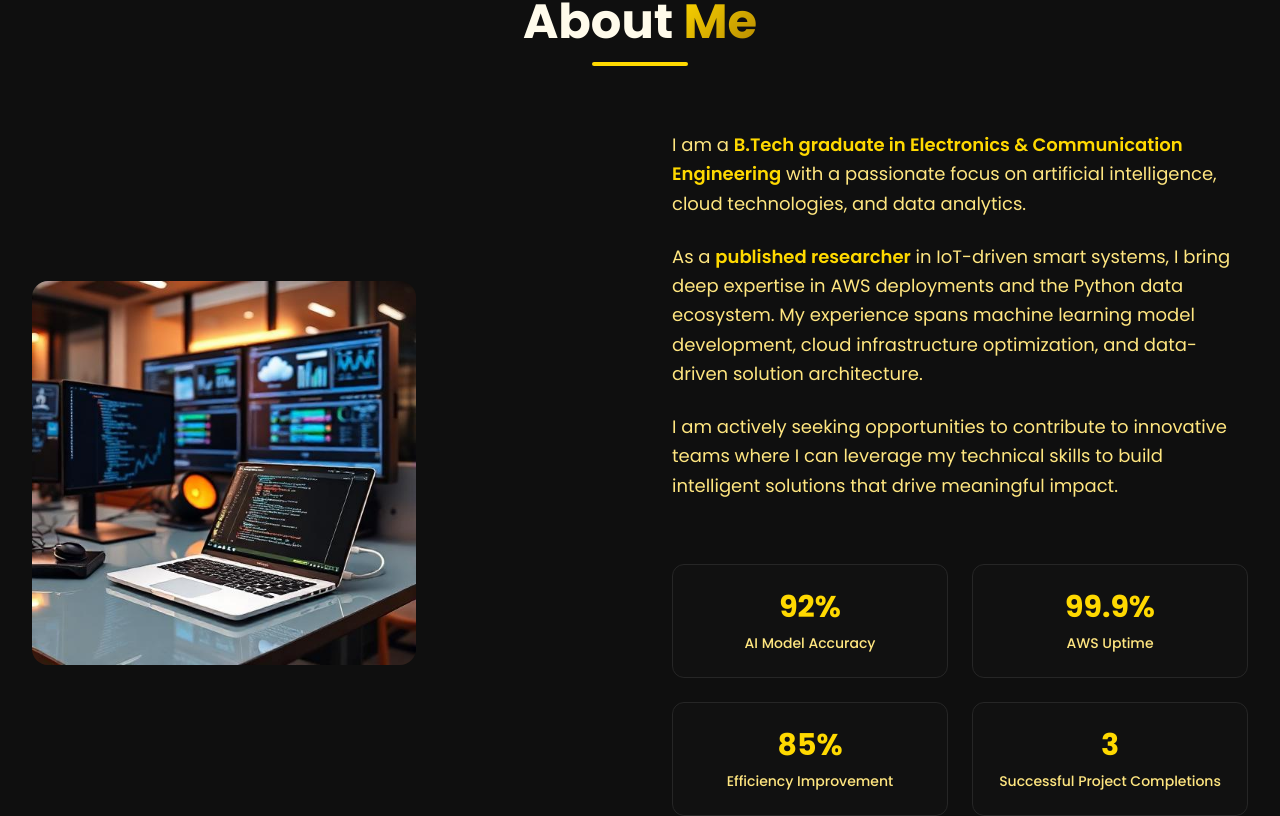
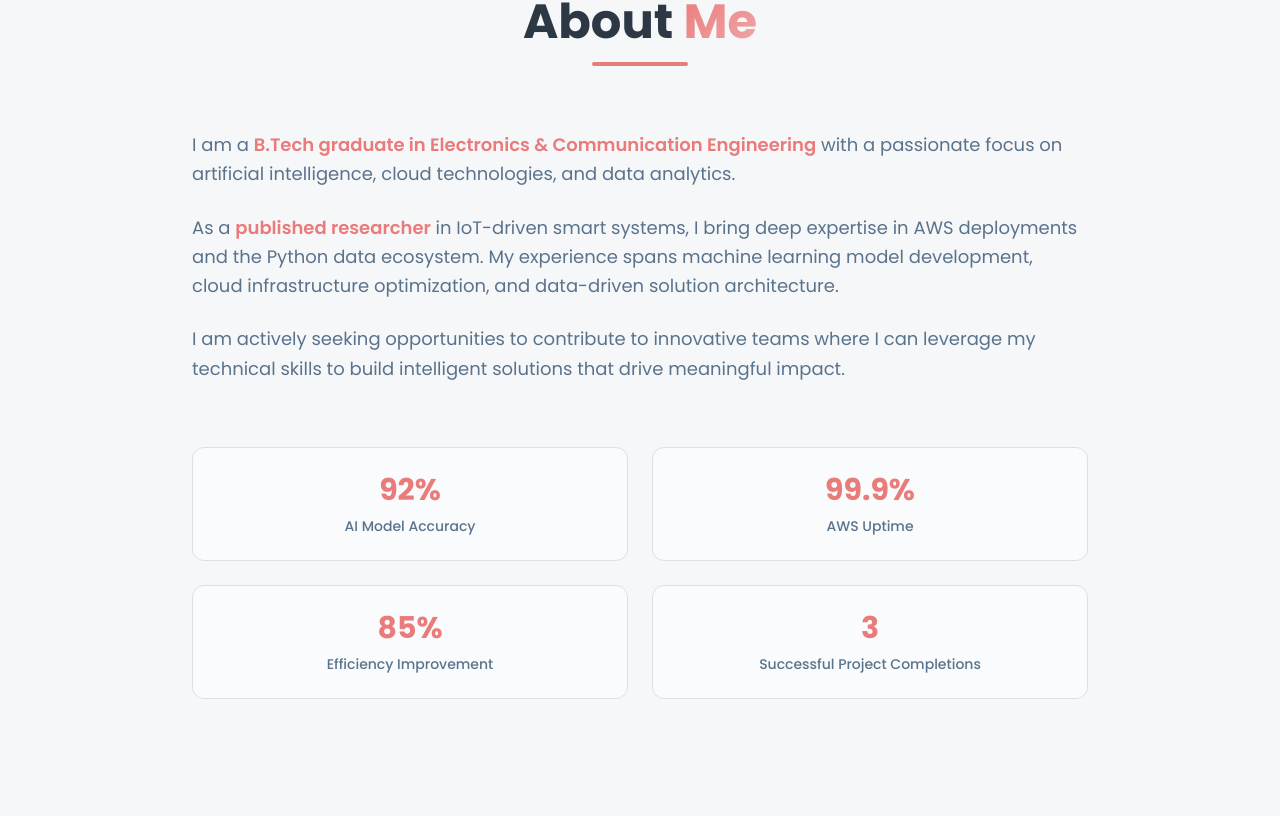
Before and after one commit to vutikurishanmukha9/shanmukh-vutikuri-portfolio, a React (Vite) app: page / in a window 1280 px wide. Shown: the part 994-1810 px from the top of the page. Built offline with nearby package versions, Linux system fonts and the light colour scheme; the HTML template or start-up script is replaced by a standard one.

Commit message:
Change theme and remove image

```diff
--- a/src/components/AboutSection.tsx
+++ b/src/components/AboutSection.tsx
@@ -1,4 +1,4 @@
-import aboutPhoto from '@/assets/about-photo.jpg';
+
 
 export const AboutSection = () => {
   const highlights = [
@@ -30,25 +30,9 @@ export const AboutSection = () => {
           <div className="w-24 h-1 bg-primary mx-auto rounded-full"></div>
         </div>
 
-        <div className="grid lg:grid-cols-2 gap-16 items-center">
-          {/* Photo */}
-          <div className="flex justify-center lg:justify-start">
-            <div className="relative">
-              <div className="w-80 h-80 lg:w-96 lg:h-96 rounded-2xl overflow-hidden hover-lift">
-                <img
-                  src={aboutPhoto}
-                  alt="About Vutikuri Shanmukha"
-                  className="w-full h-full object-cover object-center"
-                />
-              </div>
-
-              {/* Decorative elements */}
-              <div className="absolute -z-10 top-8 left-8 w-full h-full border-2 border-primary/30 rounded-2xl"></div>
-            </div>
-          </div>
-
+        <div className="flex justify-center">
           {/* Content */}
-          <div className="space-y-8">
+          <div className="max-w-4xl space-y-8">
             <div className="space-y-6">
               <p className="text-lg text-muted-foreground leading-relaxed">
                 I am a <span className="text-primary font-semibold">B.Tech graduate in Electronics & Communication Engineering</span> with
--- a/src/components/Header.tsx
+++ /dev/null
@@ -1,121 +0,0 @@
-import { useState, useEffect } from 'react';
-import { Button } from '@/components/ui/button';
-import { Menu, X, Sun, Moon } from 'lucide-react';
-
-interface HeaderProps {
-  isDark: boolean;
-  toggleTheme: () => void;
-}
-
-export const Header = ({ isDark, toggleTheme }: HeaderProps) => {
-  const [isMenuOpen, setIsMenuOpen] = useState(false);
-  const [isScrolled, setIsScrolled] = useState(false);
-
-  useEffect(() => {
-    const handleScroll = () => {
-      setIsScrolled(window.scrollY > 50);
-    };
-
-    window.addEventListener('scroll', handleScroll);
-    return () => window.removeEventListener('scroll', handleScroll);
-  }, []);
-
-  const navItems = [
-    { label: 'Home', href: '#home' },
-    { label: 'About', href: '#about' },
-    { label: 'Skills', href: '#skills' },
-    { label: 'Projects', href: '#projects' },
-    { label: 'Contact', href: '#contact' },
-  ];
-
-  const scrollToSection = (href: string) => {
-    const element = document.querySelector(href);
-    if (element) {
-      element.scrollIntoView({ behavior: 'smooth' });
-    }
-    setIsMenuOpen(false);
-  };
-
-  return (
-    <header
-      className={`fixed top-0 left-0 right-0 z-50 transition-all duration-300 ${
-        isScrolled
-          ? 'bg-background/80 backdrop-blur-md border-b border-border shadow-lg'
-          : 'bg-transparent'
-      }`}
-    >
-      <nav className="container mx-auto px-4 lg:px-8">
-        <div className="flex items-center justify-between h-16 lg:h-20">
-          {/* Logo */}
-          <div className="flex-shrink-0">
-            <button
-              onClick={() => scrollToSection('#home')}
-              className="text-xl lg:text-2xl font-bold text-gradient hover:scale-105 transition-transform duration-300"
-            >
-              VutikuriShanmukha
-            </button>
-          </div>
-
-          {/* Desktop Navigation */}
-          <div className="hidden md:flex items-center space-x-8">
-            {navItems.map((item) => (
-              <button
-                key={item.label}
-                onClick={() => scrollToSection(item.href)}
-                className="text-foreground hover:text-primary transition-colors duration-300 font-medium relative group"
-              >
-                {item.label}
-                <span className="absolute bottom-0 left-0 w-0 h-0.5 bg-primary transition-all duration-300 group-hover:w-full"></span>
-              </button>
-            ))}
-
-            <Button
-              variant="ghost"
-              size="icon"
-              onClick={toggleTheme}
-              className="ml-4"
-            >
-              {isDark ? <Sun className="h-5 w-5" /> : <Moon className="h-5 w-5" />}
-            </Button>
-          </div>
-
-          {/* Mobile Menu Button */}
-          <div className="md:hidden flex items-center space-x-2">
-            <Button
-              variant="ghost"
-              size="icon"
-              onClick={toggleTheme}
-            >
-              {isDark ? <Sun className="h-5 w-5" /> : <Moon className="h-5 w-5" />}
-            </Button>
-
-            <Button
-              variant="ghost"
-              size="icon"
-              onClick={() => setIsMenuOpen(!isMenuOpen)}
-            >
-              {isMenuOpen ? <X className="h-6 w-6" /> : <Menu className="h-6 w-6" />}
-            </Button>
-          </div>
-        </div>
-
-        {/* Mobile Menu */}
-        {isMenuOpen && (
-          <div className="md:hidden absolute top-full left-0 right-0 bg-card/95 backdrop-blur-md border-b border-border shadow-lg">
-            <div className="px-4 py-6 space-y-4">
-              {navItems.map((item) => (
-                <button
-                  key={item.label}
-                  onClick={() => scrollToSection(item.href)}
-                  className="block w-full text-left text-foreground hover:text-primary transition-colors duration-300 font-medium py-2"
-                >
-                  {item.label}
-                </button>
-              ))}
-            </div>
-          </div>
-        )}
-      </nav>
-    </header>
-  );
-};
--- a/src/index.css
+++ b/src/index.css
@@ -2,60 +2,62 @@
 @tailwind components;
 @tailwind utilities;
 
-/* Professional Portfolio Design System - Yellow/Gold & Black Theme */
+/* Professional Portfolio Design System - Coral, Navy & White Theme */
 
 @layer base {
   :root {
-    /* Core Brand Colors - Gold/Yellow & Black Theme */
-    --background: 0 0% 6%;
-    --foreground: 48 100% 96%;
+    /* Core Brand Colors - Coral, Navy & White Theme */
+    --background: 212 18% 97%; /* Light gray-white */
+    --foreground: 210 22% 22%; /* Navy dark */
 
-    --card: 0 0% 8%;
-    --card-foreground: 48 100% 96%;
+    --card: 0 0% 100%; /* Pure white */
+    --card-foreground: 210 22% 22%;
 
-    --popover: 0 0% 8%;
-    --popover-foreground: 48 100% 96%;
+    --popover: 0 0% 100%;
+    --popover-foreground: 210 22% 22%;
 
-    /* Primary - Golden Yellow */
-    --primary: 51 100% 50%;
-    --primary-foreground: 0 0% 6%;
+    /* Primary - Coral */
+    --primary: 0 72% 70%; /* Coral #FF6B6B */
+    --primary-foreground: 0 0% 100%;
 
-    /* Secondary - Warm Gold */
-    --secondary: 45 100% 35%;
-    --secondary-foreground: 48 100% 96%;
+    /* Secondary - Navy */
+    --secondary: 210 48% 14%; /* Navy #1B263B */
+    --secondary-foreground: 0 0% 100%;
 
-    /* Muted - Dark Gray */
-    --muted: 0 0% 12%;
-    --muted-foreground: 48 100% 75%;
+    /* Muted - Light Gray */
+    --muted: 210 18% 95%;
+    --muted-foreground: 210 22% 45%;
 
-    /* Accent - Light Gold */
-    --accent: 48 100% 65%;
-    --accent-foreground: 0 0% 6%;
+    /* Accent - Light Coral */
+    --accent: 0 72% 80%;
+    --accent-foreground: 210 22% 22%;
 
     --destructive: 0 84.2% 60.2%;
     --destructive-foreground: 210 40% 98%;
 
-    --border: 0 0% 15%;
-    --input: 0 0% 12%;
-    --ring: 51 100% 50%;
+    --border: 210 18% 88%;
+    --input: 210 18% 90%;
+    --ring: 0 72% 70%;
 
     --radius: 0.75rem;
 
     /* Custom Design Tokens */
-    --gold-primary: 51 100% 50%;
-    --gold-secondary: 45 100% 35%;
-    --gold-light: 48 100% 65%;
-    --gold-accent: 42 100% 70%;
+    --coral-primary: 0 72% 70%;
+    --coral-light: 0 72% 80%;
+    --coral-accent: 0 72% 85%;
+    --navy-primary: 210 48% 14%;
+    --navy-light: 210 48% 25%;
 
     /* Gradients */
-    --gradient-primary: linear-gradient(135deg, hsl(51 100% 50%) 0%, hsl(45 100% 35%) 100%);
-    --gradient-hero: linear-gradient(135deg, hsl(0 0% 6%) 0%, hsl(0 0% 10%) 100%);
-    --gradient-card: linear-gradient(135deg, hsl(0 0% 8%) 0%, hsl(0 0% 12%) 100%);
+    --gradient-primary: linear-gradient(135deg, hsl(0 72% 70%) 0%, hsl(0 72% 80%) 100%);
+    --gradient-hero: linear-gradient(135deg, hsl(212 18% 97%) 0%, hsl(210 18% 95%) 100%);
+    --gradient-card: linear-gradient(135deg, hsl(0 0% 100%) 0%, hsl(210 18% 98%) 100%);
+    --gradient-navy: linear-gradient(135deg, hsl(210 48% 14%) 0%, hsl(210 48% 25%) 100%);
 
     /* Shadows */
-    --shadow-glow: 0 0 30px hsl(51 100% 50% / 0.3);
-    --shadow-card: 0 10px 30px -5px hsl(0 0% 0% / 0.3);
-    --shadow-elegant: 0 20px 40px -10px hsl(51 100% 50% / 0.2);
+    --shadow-glow: 0 0 30px hsl(0 72% 70% / 0.3);
+    --shadow-card: 0 10px 30px -5px hsl(0 0% 0% / 0.1);
+    --shadow-elegant: 0 20px 40px -10px hsl(0 72% 70% / 0.2);
 
     /* Typography */
     --font-primary: 'Poppins', sans-serif;
@@ -63,40 +65,6 @@
     /* Animations */
     --transition-smooth: all 0.3s cubic-bezier(0.4, 0, 0.2, 1);
     --transition-spring: all 0.4s cubic-bezier(0.175, 0.885, 0.32, 1.275);
-  }
-
-  .light {
-    --background: 48 100% 98%;
-    --foreground: 0 0% 6%;
-
-    --card: 48 100% 96%;
-    --card-foreground: 0 0% 6%;
-
-    --popover: 48 100% 96%;
-    --popover-foreground: 0 0% 6%;
-
-    --primary: 51 100% 50%;
-    --primary-foreground: 0 0% 6%;
-
-    --secondary: 48 100% 90%;
-    --secondary-foreground: 0 0% 6%;
-
-    --muted: 48 100% 92%;
-    --muted-foreground: 0 0% 35%;
-
-    --accent: 48 100% 85%;
-    --accent-foreground: 0 0% 6%;
-
-    --border: 48 100% 85%;
-    --input: 48 100% 85%;
-    --ring: 51 100% 50%;
-
-    /* Light mode gradients */
-    --gradient-hero: linear-gradient(135deg, hsl(48 100% 98%) 0%, hsl(48 100% 94%) 100%);
-    --gradient-card: linear-gradient(135deg, hsl(48 100% 96%) 0%, hsl(48 100% 92%) 100%);
-
-    --shadow-glow: 0 0 30px hsl(51 100% 50% / 0.2);
-    --shadow-card: 0 10px 30px -5px hsl(0 0% 0% / 0.1);
   }
 }
 
@@ -121,8 +89,12 @@
     background: var(--gradient-hero);
   }
 
-  .gold-gradient {
+  .coral-gradient {
     background: var(--gradient-primary);
+  }
+
+  .navy-gradient {
+    background: var(--gradient-navy);
   }
 
   .card-gradient {
--- a/src/pages/Index.tsx
+++ b/src/pages/Index.tsx
@@ -1,6 +1,4 @@
-import { useState, useEffect } from 'react';
 import { Navigation } from '@/components/Navigation';
-import { Header } from '@/components/Header';
 import { HeroSection } from '@/components/HeroSection';
 import { AboutSection } from '@/components/AboutSection';
 import { SkillsSection } from '@/components/SkillsSection';
@@ -12,38 +10,6 @@ import { Footer } from '@/components/Footer';
 import { Toaster } from '@/components/ui/toaster';
 
 const Index = () => {
-  const [isDark, setIsDark] = useState(true);
-
-  useEffect(() => {
-    // Check for saved theme preference or default to dark
-    const savedTheme = localStorage.getItem('theme');
-    if (savedTheme) {
-      setIsDark(savedTheme === 'dark');
-    }
-
-    // Apply theme to document
-    if (isDark) {
-      document.documentElement.classList.remove('light');
-      document.documentElement.classList.add('dark');
-    } else {
-      document.documentElement.classList.remove('dark');
-      document.documentElement.classList.add('light');
-    }
-  }, [isDark]);
-
-  const toggleTheme = () => {
-    const newTheme = !isDark;
-    setIsDark(newTheme);
-    localStorage.setItem('theme', newTheme ? 'dark' : 'light');
-
-    if (newTheme) {
-      document.documentElement.classList.remove('light');
-      document.documentElement.classList.add('dark');
-    } else {
-      document.documentElement.classList.remove('dark');
-      document.documentElement.classList.add('light');
-    }
-  };
 
   return (
     <div className="min-h-screen bg-background">
--- a/tailwind.config.ts
+++ b/tailwind.config.ts
@@ -50,11 +50,14 @@ export default {
           DEFAULT: "hsl(var(--card))",
           foreground: "hsl(var(--card-foreground))",
         },
-        gold: {
-          primary: "hsl(var(--gold-primary))",
-          secondary: "hsl(var(--gold-secondary))",
-          light: "hsl(var(--gold-light))",
-          accent: "hsl(var(--gold-accent))",
+        coral: {
+          primary: "hsl(var(--coral-primary))",
+          light: "hsl(var(--coral-light))",
+          accent: "hsl(var(--coral-accent))",
+        },
+        navy: {
+          primary: "hsl(var(--navy-primary))",
+          light: "hsl(var(--navy-light))",
         },
       },
       borderRadius: {
```
